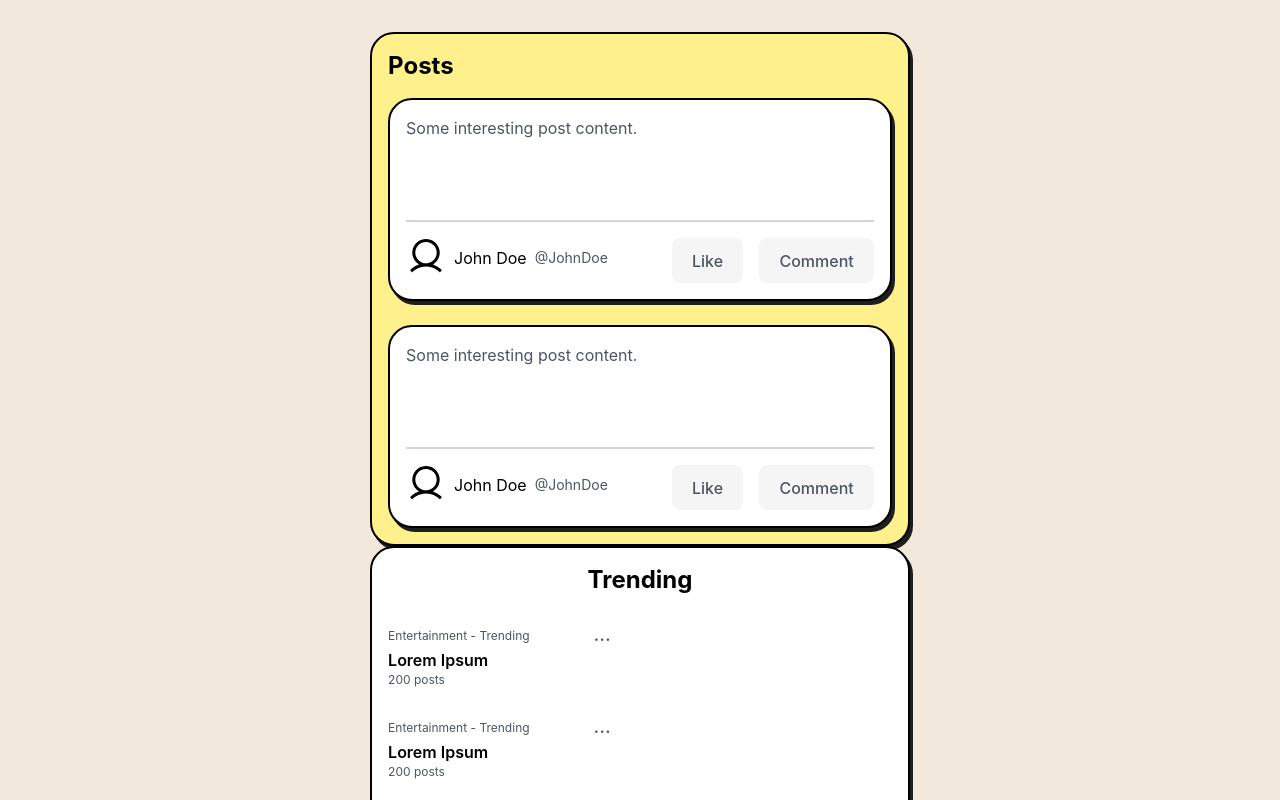
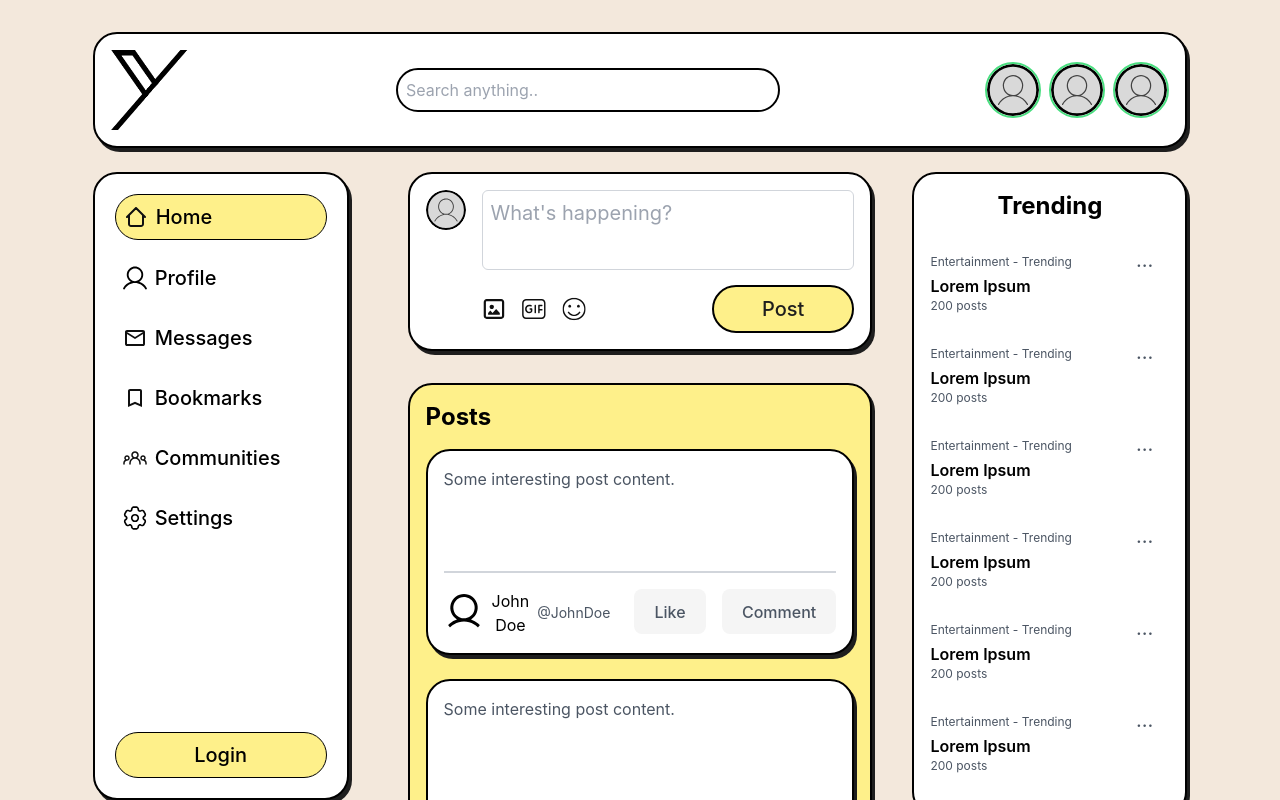
Before and after one commit to Noroff-FED-Campus-Assignments/css-frameworks-mimir, a React (Vite) app: page / in a window 1280 px wide. Shown: the top 800 px of the page. Built offline with nearby package versions, Linux system fonts and the light colour scheme.

Commit message:
components-put-together

```diff
--- a/src/components/header/header.jsx
+++ b/src/components/header/header.jsx
@@ -4,7 +4,7 @@ import user from "../../assets/basic-user.svg";
 
 function Header() {
   return (
-    <header className="bg-white p-4 shadow-custom rounded-3xl border-2 border-black flex justify-between items-center">
+    <header className="bg-white p-4 shadow-custom rounded-3xl border-2 border-black flex justify-between items-center mb-6">
       {/* Left side - Logo */}
       <div>
         <img src={logo} alt="Logo" className="w-20 h-20" />
--- a/src/components/trending/index.jsx
+++ b/src/components/trending/index.jsx
@@ -2,7 +2,7 @@ import React from "react";
 
 function TrendingSection() {
   return (
-    <div className="bg-white p-4 shadow-custom rounded-3xl border-2 border-black">
+    <div className="bg-white p-4 shadow-custom rounded-3xl border-2 border-black ms-10">
       {/* Trending Title */}
       <h1 className="text-2xl font-bold text-black">Trending</h1>
 
--- a/src/components/users-post/index.jsx
+++ b/src/components/users-post/index.jsx
@@ -6,7 +6,7 @@ import EmojiIcon from "../../assets/icons/emoji.svg";
 
 function PostSubmission() {
   return (
-    <div className="bg-white w-full text-xl p-4 shadow-custom rounded-3xl border-2 border-black">
+    <div className="bg-white w-full text-xl p-4 mb-8 shadow-custom rounded-3xl border-2 border-black">
       <div className="flex items-start space-x-4">
         {/* User Profile */}
         <img src={UserIcon} alt="User Icon" className="w-10 h-10 rounded-full" />
--- a/src/pages/Home.jsx
+++ b/src/pages/Home.jsx
@@ -1,14 +1,36 @@
 // import ExampleUsersPosts from "../components/example-users-posts"; //
-import { Outlet, Link } from "@tanstack/react-router";
+import { Outlet, Link } from "@tanstack/react-router"
+import Header from "../components/header/header.jsx";
+import NavBar from "../components/home-nav/nav.jsx";
+import PostSubmission from "../components/users-post/index.jsx";
 import OtherPosts from "../components/posts/index.jsx";
 import TrendingSection from "../components/trending/index.jsx";
 
 function HomePage() {
   return (
-    <>
-      <OtherPosts />
-      <TrendingSection />
-    </>
+    <div>
+      {/* Header with margin-bottom */}
+      <Header />
+
+      {/* Main Content */}
+      <div className="flex">
+        {/* Left Side */}
+        <div className="flex-1">
+          <NavBar />
+        </div>
+
+        {/* Middle */}
+        <div className="flex-1">
+          <PostSubmission />
+          <OtherPosts />
+        </div>
+
+        {/* Right Side */}
+        <div className="flex-1">
+          <TrendingSection />
+        </div>
+      </div>
+    </div>
   );
 }
 
```
